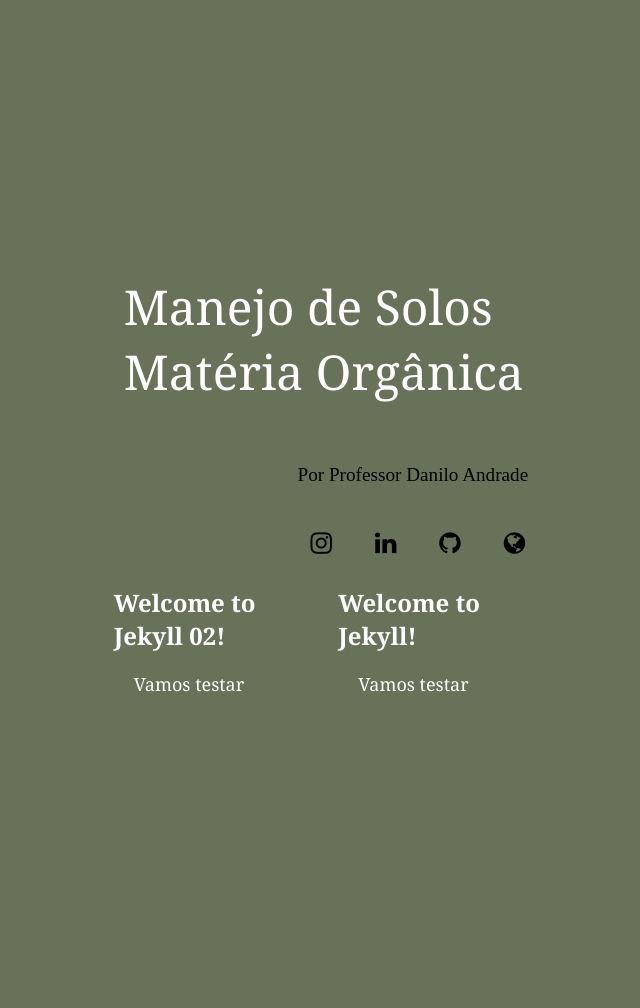
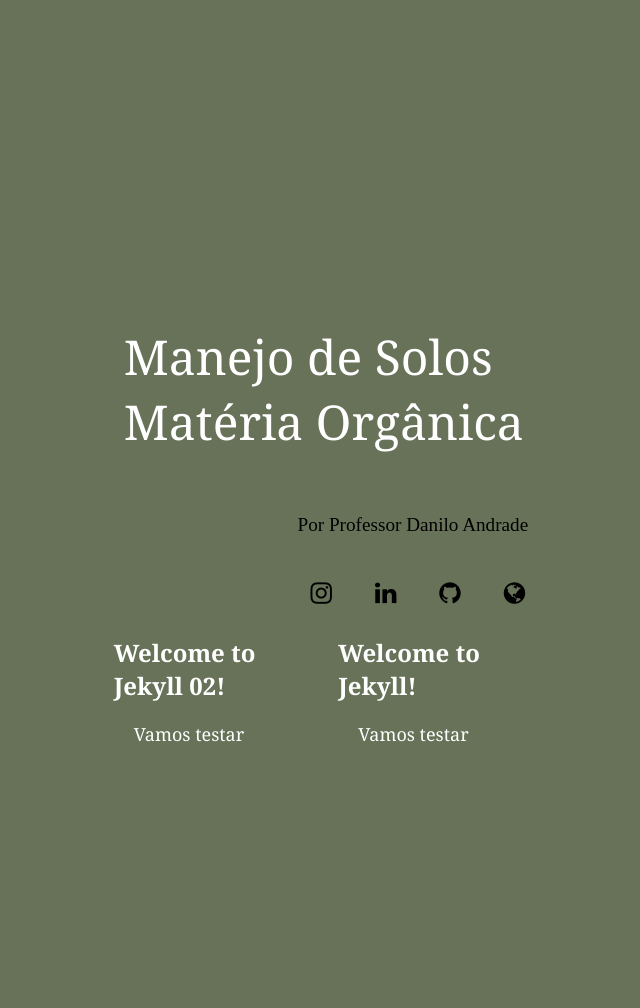
Before and after one commit to daniloasdotcom/Fisica-Manejo-e-Classificao-do-Solo, a Jekyll site: the page built from index.markdown, in a window 1280 px wide. Shown: the whole page, without its empty margins (314-954 px from the left). Built offline with Jekyll 4.4.1, drawn with Linux system fonts in a browser that asks for light colours; before the commit the page ends 958 px from its top, so only the background shows below that.

Commit message:
atualização 22032024

```diff
--- a/css/style.css
+++ b/css/style.css
@@ -1,7 +1,7 @@
 @charset "UTF-8";
 
 body {
-    margin-top: 50px;
+    margin-top: 100px;
     padding: 0;
     font-family: Arial, sans-serif;
     background: #687259;
```
